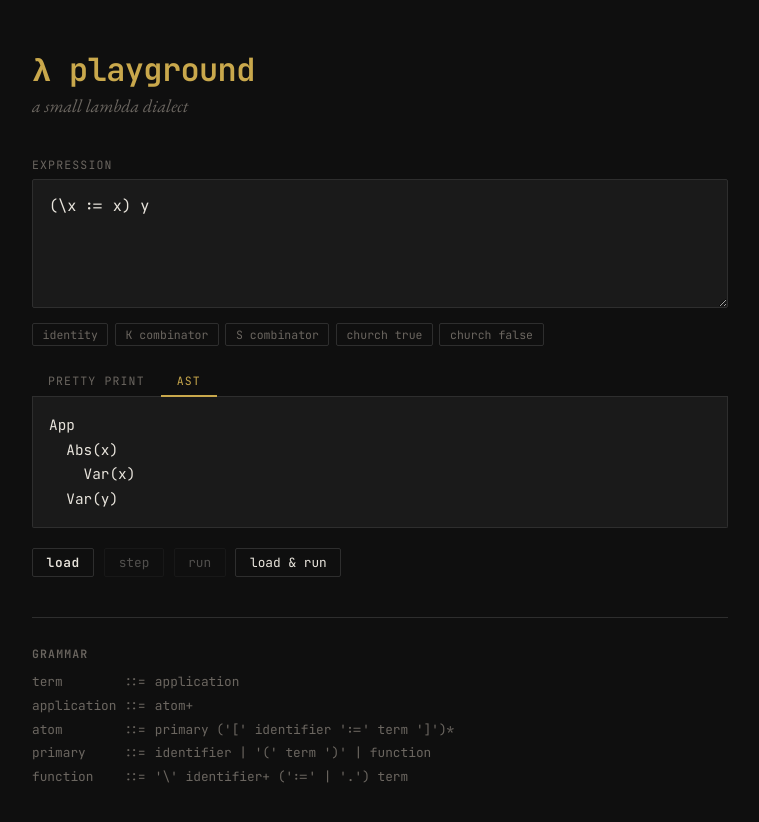
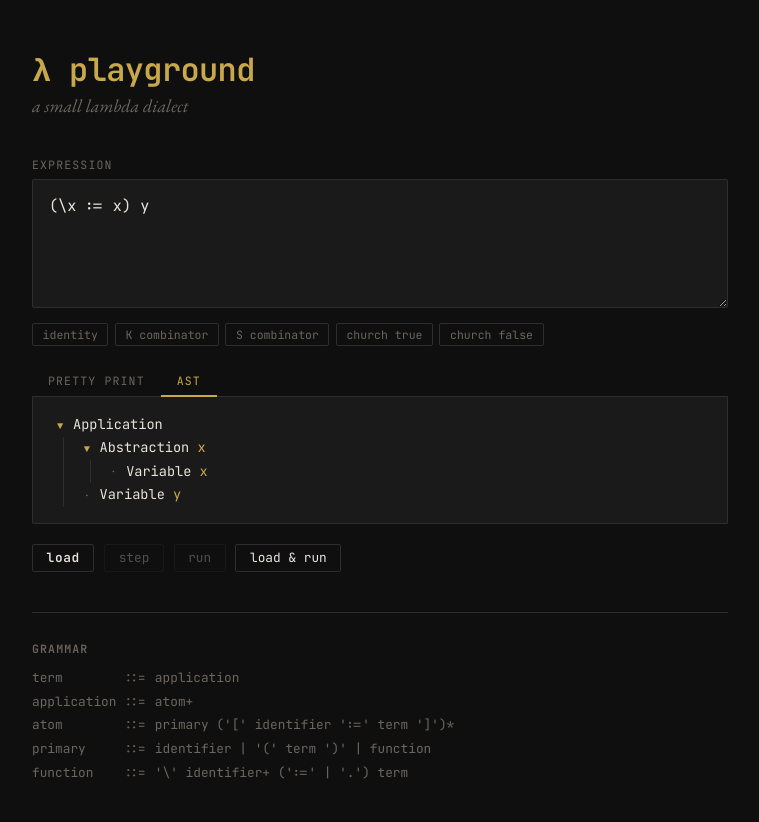
Before and after one commit to ezander/lambda_playground, a React (Vite) app: page / in a window 1280 px wide. Both pictures are taken after a click on the button "AST". Shown: the top 822 px of the page, without its empty margins (260-1019 px from the left). Built offline with nearby package versions, Linux system fonts and the light colour scheme.

Commit message:
Replace AST text dump with collapsible tree component
- AstView component with ▼/▶ triangles to expand/collapse nodes
- Descriptive names: Application, Abstraction, Variable
- Vertical tree lines via border-left on children

```diff
--- a/src/App.css
+++ b/src/App.css
@@ -201,6 +201,46 @@ textarea:focus { border-color: var(--accent); }
   font-style: italic;
 }
 
+/* ── AST View ── */
+.ast-view {
+  font-family: var(--mono);
+  font-size: 0.85rem;
+  line-height: 1.6;
+}
+
+.ast-row {
+  display: flex;
+  align-items: center;
+  gap: 0.4rem;
+  padding: 0.05rem 0.3rem;
+  border-radius: 2px;
+  cursor: pointer;
+  user-select: none;
+}
+
+.ast-row:hover { background: rgba(255,255,255,0.04); }
+.ast-leaf { cursor: default; }
+.ast-leaf:hover { background: none; }
+
+.ast-toggle {
+  color: var(--accent);
+  font-size: 0.65rem;
+  width: 0.8rem;
+  text-align: center;
+  flex-shrink: 0;
+}
+
+.ast-leaf .ast-toggle { color: var(--muted); }
+
+.ast-label { color: var(--text); }
+.ast-name  { color: var(--accent); }
+
+.ast-children {
+  margin-left: 0.9rem;
+  padding-left: 0.7rem;
+  border-left: 1px solid var(--border);
+}
+
 /* ── History ── */
 .history-section {
   display: flex;
--- a/src/App.tsx
+++ b/src/App.tsx
@@ -1,6 +1,7 @@
 import { useState, useCallback } from "react";
 import { parseProgram } from "./parser/parser";
-import { prettyPrint, dumpAST, assertRoundTrip } from "./parser/pretty";
+import { prettyPrint, assertRoundTrip } from "./parser/pretty";
+import { AstView } from "./AstView";
 import { step, alphaEq } from "./evaluator/eval";
 import { Term } from "./parser/ast";
 import "./App.css";
@@ -147,7 +148,9 @@ export default function App() {
           </div>
           <div className="output">
             {currentTerm ? (
-              <pre>{view === "pretty" ? prettyPrint(currentTerm) : dumpAST(currentTerm)}</pre>
+              view === "pretty"
+                ? <pre>{prettyPrint(currentTerm)}</pre>
+                : <AstView term={currentTerm} />
             ) : (
               <span className="placeholder">parse result will appear here</span>
             )}
--- /dev/null
+++ b/src/AstView.tsx
@@ -0,0 +1,57 @@
+import { useState } from "react";
+import { Term } from "./parser/ast";
+
+function AstNode({ term }: { term: Term }) {
+  const [open, setOpen] = useState(true);
+
+  switch (term.kind) {
+    case "Var":
+      return (
+        <div className="ast-node">
+          <div className="ast-row ast-leaf">
+            <span className="ast-toggle">·</span>
+            <span className="ast-label">Variable <span className="ast-name">{term.name}</span></span>
+          </div>
+        </div>
+      );
+
+    case "Abs":
+      return (
+        <div className="ast-node">
+          <div className="ast-row" onClick={() => setOpen(o => !o)}>
+            <span className="ast-toggle">{open ? "▼" : "▶"}</span>
+            <span className="ast-label">Abstraction <span className="ast-name">{term.param}</span></span>
+          </div>
+          {open && (
+            <div className="ast-children">
+              <AstNode term={term.body} />
+            </div>
+          )}
+        </div>
+      );
+
+    case "App":
+      return (
+        <div className="ast-node">
+          <div className="ast-row" onClick={() => setOpen(o => !o)}>
+            <span className="ast-toggle">{open ? "▼" : "▶"}</span>
+            <span className="ast-label">Application</span>
+          </div>
+          {open && (
+            <div className="ast-children">
+              <AstNode term={term.func} />
+              <AstNode term={term.arg} />
+            </div>
+          )}
+        </div>
+      );
+  }
+}
+
+export function AstView({ term }: { term: Term }) {
+  return (
+    <div className="ast-view">
+      <AstNode term={term} />
+    </div>
+  );
+}
```
Also changed, not shown: 1 other file (tests, documents, lock files or other folders).
